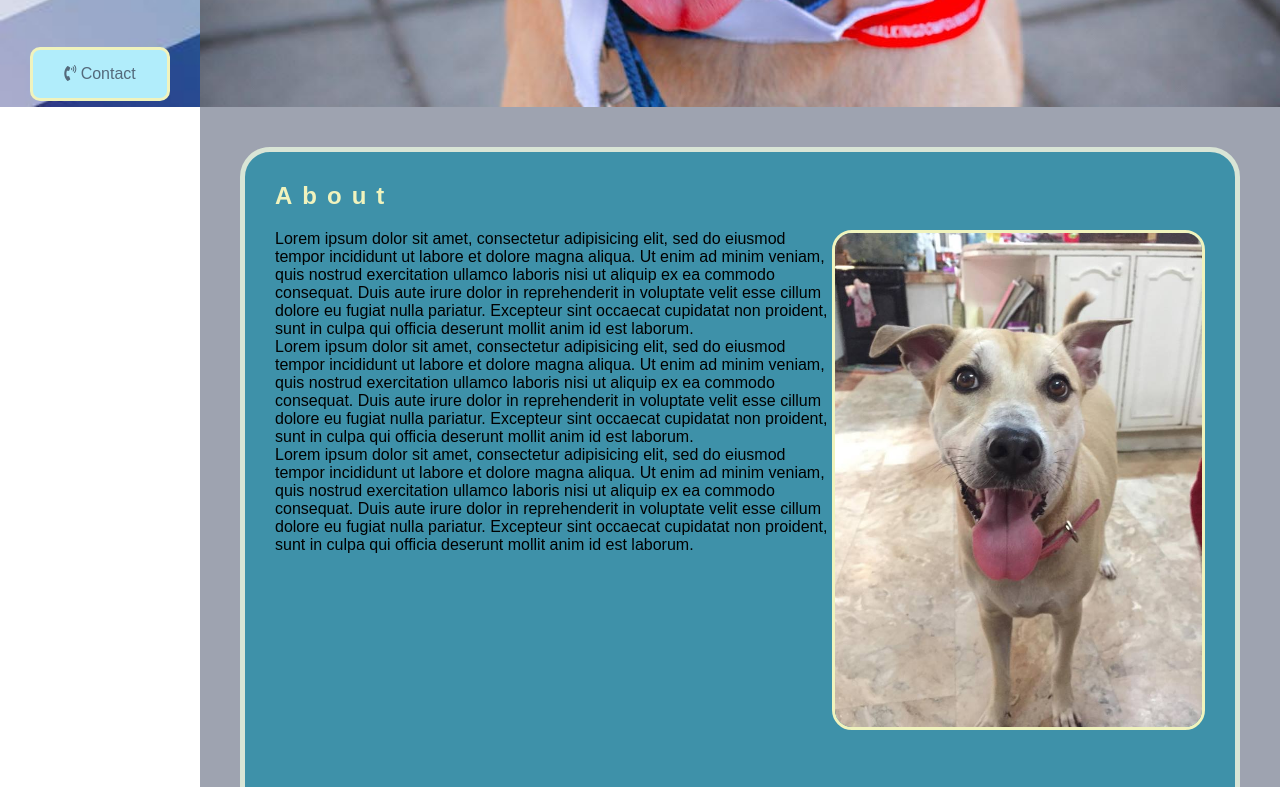
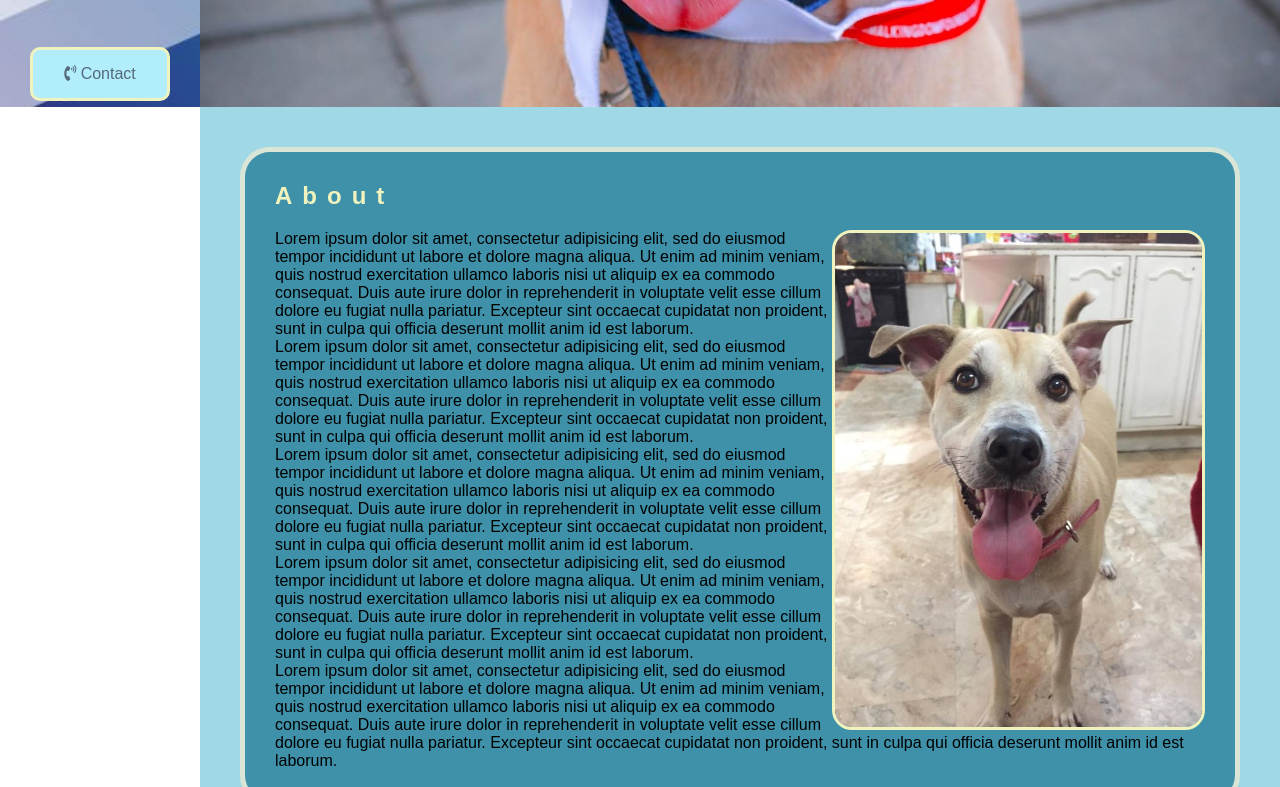
Before and after one commit to etendero/wireframactivity, a plain HTML site: page index.html in a window 1280 px wide. Shown: the part 693-1480 px from the top of the page. Drawn offline with Linux system fonts and the light colour scheme; a web font is replaced by a local one.

Commit message:
wireframe activity

```diff
--- a/assets/css/style.css
+++ b/assets/css/style.css
@@ -1,3 +1,7 @@
+html {
+	scroll-behavior: smooth;
+}
+
 *{
 	margin: 0;
 	padding: 0;
@@ -65,7 +69,7 @@ ul > li > a {
 }
 
 .main {
-	background-color: #9EA3B0;
+	background-color: #A1D8E5;
 	margin-left: 200px;
 	font-family: 'Cantarell', sans-serif;
 }
@@ -113,13 +117,13 @@ section > h2:hover {
 
 .about {
 	background-color: #3E91A9;
-	height: 100vh;
+	height: 100%;
 	border: 5px solid #D9E5D6;
 	margin:40px;
 	border-radius: 30px;
 	position: relative;
 	padding: 30px;
-	float: left;
+/*	float: left;*/
 
 }
 
@@ -144,7 +148,10 @@ section > img {
 	border: 5px solid #D9E5D6;
 	margin:40px;
 	border-radius: 30px;
+	min-height: 100px;
+
 */
+	height: 100%;
 }
 
 .column {
--- a/index.html
+++ b/index.html
@@ -29,7 +29,7 @@
 		<ul>
 			<li><a href="#banner"> <i class="fas fa-home"></i> <span> Home</span></a></li>
 			<li><a href="#about"> <i class="fas fa-paw"></i> <span>> About </span</a></li>
-			<li><a href="#services"><i class="fas fa-bone"></i><span> Services</span></a></li>
+			<li><a href="#service"><i class="fas fa-bone"></i><span> Services</span></a></li>
 			<li><a href="#projects"><i class="fas fa-baseball-ball"></i><span> Projects </span></a></li>
 			<li><a href="#gallery"><i class="fas fa-tree"></i><span> Gallery</span></a></li>
 			<li><a href="#contact"><i class="fas fa-phone-volume"></i><span> Contact</span></a></li>
@@ -76,11 +76,24 @@
 			proident, sunt in culpa qui officia deserunt mollit anim id est laborum.</p>
 
 
+			<p>Lorem ipsum dolor sit amet, consectetur adipisicing elit, sed do eiusmod
+			tempor incididunt ut labore et dolore magna aliqua. Ut enim ad minim veniam,
+			quis nostrud exercitation ullamco laboris nisi ut aliquip ex ea commodo
+			consequat. Duis aute irure dolor in reprehenderit in voluptate velit esse
+			cillum dolore eu fugiat nulla pariatur. Excepteur sint occaecat cupidatat non
+			proident, sunt in culpa qui officia deserunt mollit anim id est laborum.</p>
+
+			<p>Lorem ipsum dolor sit amet, consectetur adipisicing elit, sed do eiusmod
+			tempor incididunt ut labore et dolore magna aliqua. Ut enim ad minim veniam,
+			quis nostrud exercitation ullamco laboris nisi ut aliquip ex ea commodo
+			consequat. Duis aute irure dolor in reprehenderit in voluptate velit esse
+			cillum dolore eu fugiat nulla pariatur. Excepteur sint occaecat cupidatat non
+			proident, sunt in culpa qui officia deserunt mollit anim id est laborum.</p>
 
 
 		</section> <!-- end of about -->
 
-		<section class="services clear" id="services">
+		<section id="service" class="services clear">
 			<h2>Services</h2>
 
 			<figure class="column">
@@ -104,7 +117,7 @@
 			<figure class="column">
 
 				<img src="assets/images/service3.jpg" alt="service-3">
-				<h3 class="no-top">Great Service Three</h3>
+				<h3 class="no-top"> Great Service Three</h3>
 				<p>Lorem ipsum dolor sit amet, consectetur adipisicing elit, sed do eiusmod tempor incididunt ut labore et dolore magna aliqua. Ut enim ad minim veniam, quis nostrud exercitation ullamco laboris nisi ut aliquip ex ea commodo
 				consequat.</p>
 
```
